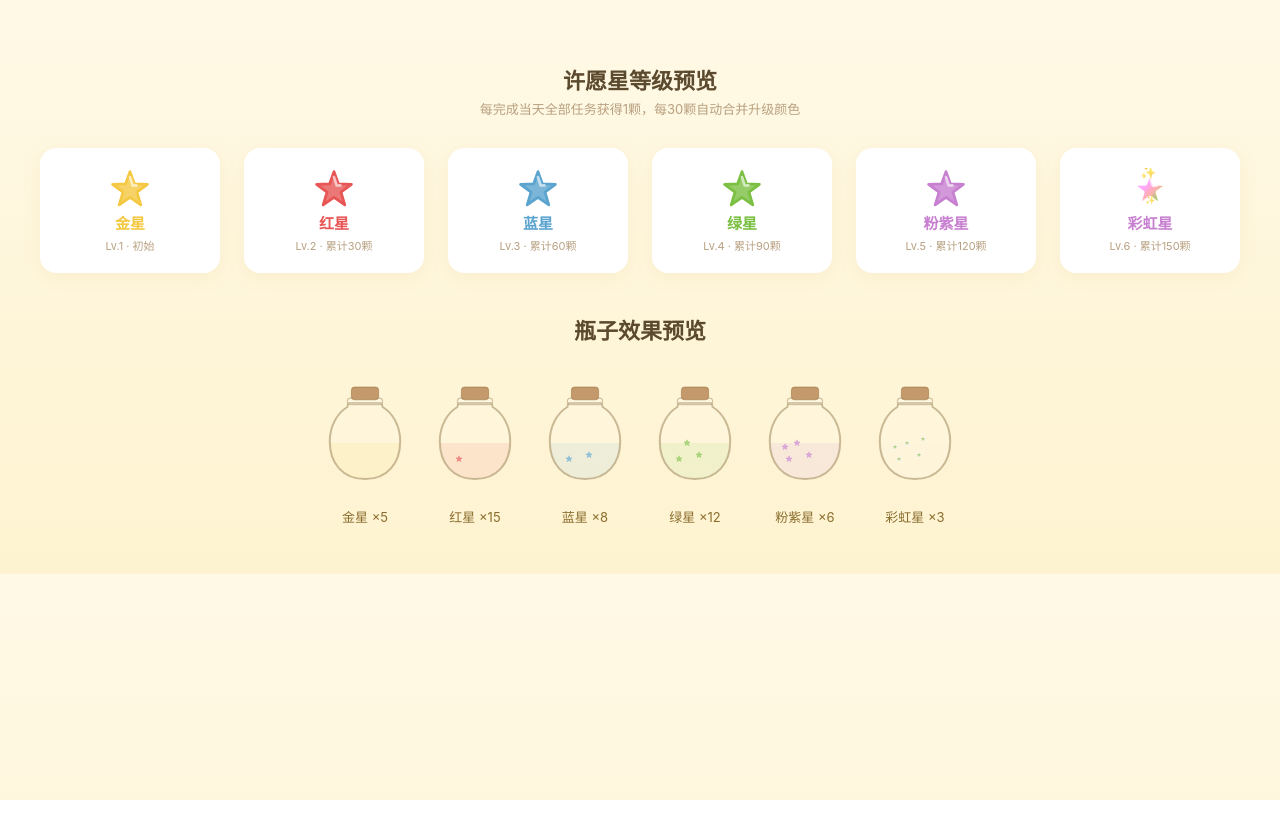
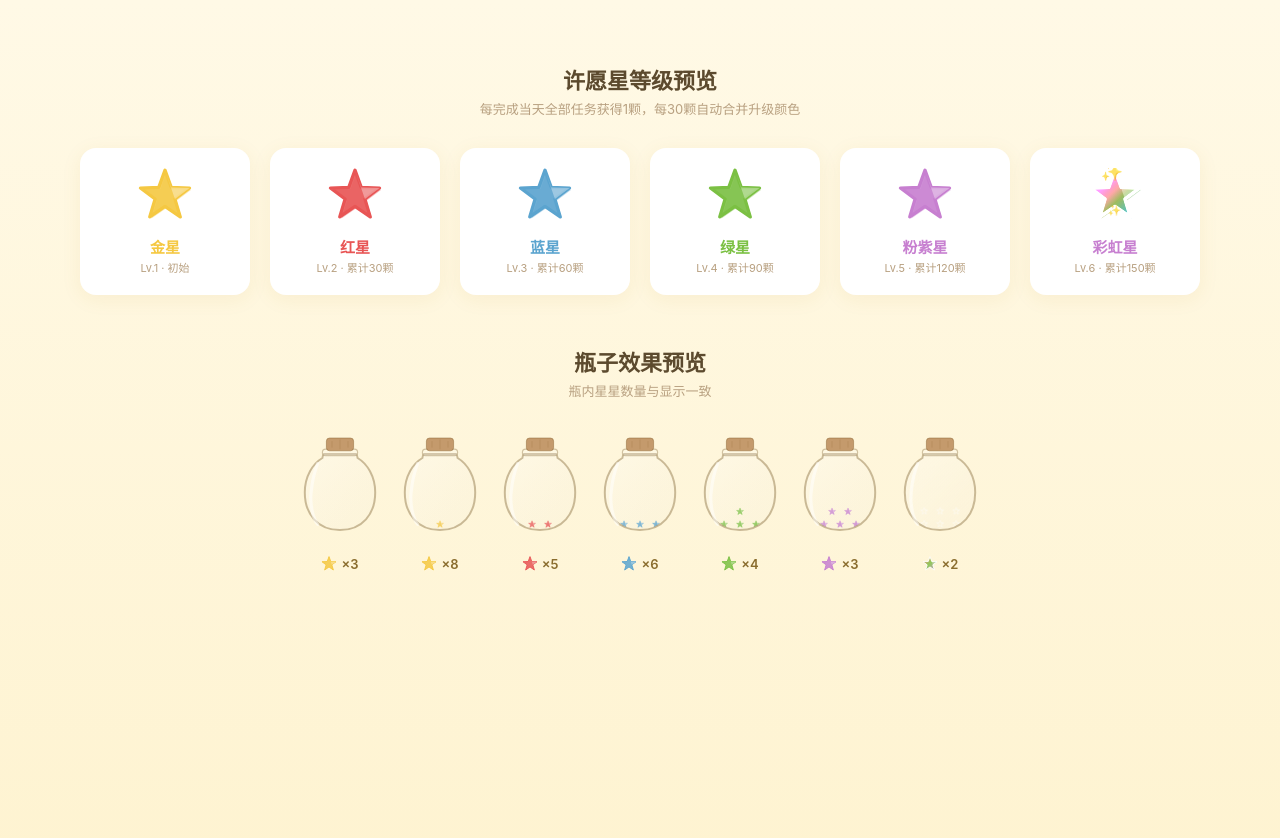
Before and after one commit to jessieyuan/study-platform, a website: page preview.html in a window 1280 px wide. Before the commit the page ends 800 px from the top, so only its background shows below. Drawn offline with Linux system fonts and the light colour scheme.

Commit message:
2026-08-11 13:51 预览：星星放大立体+无背景色+数量对应显示

```diff
--- a/preview.html
+++ b/preview.html
@@ -9,44 +9,37 @@ body {
   background: linear-gradient(180deg, #fff9e6, #fef3d0);
   font-family: -apple-system, BlinkMacSystemFont, "PingFang SC", sans-serif;
   display: flex; flex-direction: column; align-items: center;
-  padding: 40px 20px; color: #5c4a2e;
+  padding: 40px 20px; color: #5c4a2e; min-height: 100vh;
 }
 h1 { font-size: 22px; margin-bottom: 4px; }
 .desc { font-size: 13px; color: #b8a080; margin-bottom: 30px; }
-.level-row {
-  display: flex; gap: 24px; flex-wrap: wrap; justify-content: center;
-  margin-bottom: 20px;
-}
+.level-row { display: flex; gap: 20px; flex-wrap: wrap; justify-content: center; margin-bottom: 30px; }
 .level-card {
   background: #fff; border-radius: 16px; padding: 20px;
   box-shadow: 0 4px 20px rgba(180,130,20,0.08);
-  text-align: center; width: 140px;
+  text-align: center; width: 130px;
 }
-.level-card h3 { font-size: 14px; margin-bottom: 12px; }
-.level-card .star-demo svg { display: block; margin: 0 auto; }
-.level-card .note { font-size: 12px; color: #b8a080; margin-top: 8px; }
-.level-name { font-size: 15px; font-weight: 700; margin-bottom: 4px; }
+.level-name { font-size: 15px; font-weight: 700; margin: 8px 0 2px; }
 .level-req { font-size: 11px; color: #b8a080; }
 
-/* 彩色闪光星星 */
 @keyframes rainbowShift {
   0% { filter: hue-rotate(0deg) brightness(1.1); }
   100% { filter: hue-rotate(360deg) brightness(1.1); }
 }
 @keyframes sparkle {
-  0%,100% { opacity: 0; transform: scale(0.5); }
+  0%,100% { opacity: 0; transform: scale(0.3); }
   50% { opacity: 1; transform: scale(1); }
 }
-.rainbow-star { animation: rainbowShift 3s linear infinite; }
+.rainbow-star { animation: rainbowShift 3s linear infinite; transform-origin: center; }
 .sparkle-1 { animation: sparkle 1.5s ease-in-out infinite; }
 .sparkle-2 { animation: sparkle 1.5s ease-in-out 0.5s infinite; }
 .sparkle-3 { animation: sparkle 1.5s ease-in-out 1s infinite; }
 
-/* 瓶子样式 */
-.bottle-demo { margin-top: 30px; }
-.bottle-row { display: flex; gap: 30px; flex-wrap: wrap; justify-content: center; }
+.bottle-row { display: flex; gap: 20px; flex-wrap: wrap; justify-content: center; }
 .bottle-card { text-align: center; }
-.bottle-card .bottle-name { font-size: 13px; margin-top: 8px; color: #8a6d2e; }
+.bottle-card .bottle-count { display: flex; align-items: center; justify-content: center; gap: 4px; margin-top: 6px; }
+.bottle-card .bottle-count svg { width: 16px; height: 16px; }
+.bottle-card .bottle-count span { font-size: 13px; font-weight: 600; color: #8a6d2e; }
 </style>
 </head>
 <body>
@@ -57,9 +50,9 @@ h1 { font-size: 22px; margin-bottom: 4px; }
 <div class="level-row" id="levels"></div>
 
 <h1 style="margin-top:20px;">瓶子效果预览</h1>
-<div class="bottle-demo">
-  <div class="bottle-row" id="bottles"></div>
-</div>
+<div class="desc">瓶内星星数量与显示一致</div>
+
+<div class="bottle-row" id="bottles"></div>
 
 <script>
 var STAR_LEVELS = [
@@ -70,52 +63,94 @@ var STAR_LEVELS = [
   { name: '粉紫星', color: '#c77fd0' },
   { name: '彩虹星', color: 'rainbow' },
 ];
-var STAR_PATH = 'M0,-10 L2.4,-3.3 L9.5,-3.1 L3.8,1.2 L5.9,8.1 L0,4 L-5.9,8.1 L-3.8,1.2 L-9.5,-3.1 L-2.4,-3.3 Z';
+var STAR_PATH = 'M0,-12 L2.9,-4 L11.4,-3.7 L4.6,1.4 L7.1,9.7 L0,4.8 L-7.1,9.7 L-4.6,1.4 L-11.4,-3.7 L-2.9,-4 Z';
 
 function makeStar(color, size) {
-  size = size || 40;
+  size = size || 56;
   var isRainbow = color === 'rainbow';
   var fill = isRainbow ? 'url(#rainbow-grad)' : color;
   var cls = isRainbow ? 'rainbow-star' : '';
+  var stroke = isRainbow ? '#fff' : color;
   var sparkles = isRainbow ?
-    '<text class="sparkle-1" x="-6" y="-8" font-size="8">✨</text>' +
-    '<text class="sparkle-2" x="5" y="6" font-size="6">✨</text>' +
-    '<text class="sparkle-3" x="-3" y="8" font-size="5">✨</text>' : '';
+    '<text class="sparkle-1" x="-8" y="-10" font-size="10">✨</text>' +
+    '<text class="sparkle-2" x="6" y="8" font-size="8">✨</text>' +
+    '<text class="sparkle-3" x="-4" y="10" font-size="6">✨</text>' : '';
   var defs = isRainbow ?
     '<defs><linearGradient id="rainbow-grad" x1="0" y1="0" x2="1" y2="1">' +
-    '<stop offset="0%" stop-color="#ff6b6b"/><stop offset="25%" stop-color="#f5a623"/>' +
-    '<stop offset="50%" stop-color="#7bc043"/><stop offset="75%" stop-color="#5ba4cf"/>' +
+    '<stop offset="0%" stop-color="#ff6b6b"/><stop offset="20%" stop-color="#f5a623"/>' +
+    '<stop offset="40%" stop-color="#7bc043"/><stop offset="60%" stop-color="#5ba4cf"/>' +
+    '<stop offset="80%" stop-color="#c77fd0"/><stop offset="100%" stop-color="#ff6b6b"/></linearGradient></defs>' : '';
+  // 立体效果：主面 + 左下暗面 + 高光
+  return '<svg viewBox="-13 -13 26 26" width="' + size + '" height="' + size + '">' + defs +
+    '<g class="' + cls + '">' +
+    // 暗面（左下偏移）
+    '<path d="' + STAR_PATH + '" fill="' + (isRainbow ? 'url(#rainbow-grad)' : color) + '" fill-opacity="0.4" transform="translate(0.8,0.8)"/>' +
+    // 主面
+    '<path d="' + STAR_PATH + '" fill="' + fill + '" fill-opacity="0.85" stroke="' + stroke + '" stroke-width="1.5" stroke-linejoin="round"/>' +
+    // 高光面（右上）
+    '<path d="M0,-12 L2.9,-4 L11.4,-3.7 L4.6,1.4" fill="rgba(255,255,255,0.35)" stroke="none"/>' +
+    '</g>' + sparkles + '</svg>';
+}
+
+function makeSmallStar(color) {
+  var isRainbow = color === 'rainbow';
+  var fill = isRainbow ? 'url(#rb-small)' : color;
+  var defs = isRainbow ?
+    '<defs><linearGradient id="rb-small" x1="0" y1="0" x2="1" y2="1">' +
+    '<stop offset="0%" stop-color="#ff6b6b"/><stop offset="50%" stop-color="#7bc043"/>' +
     '<stop offset="100%" stop-color="#c77fd0"/></linearGradient></defs>' : '';
-  return '<svg viewBox="-12 -12 24 24" width="' + size + '" height="' + size + '">' +
-    defs + '<g class="' + cls + '">' +
-    '<path d="' + STAR_PATH + '" fill="' + fill + '" fill-opacity="0.8" stroke="' + (isRainbow ? '#fff' : color) + '" stroke-width="1.5" stroke-linejoin="round"/>' +
-    '<path d="M0,-7 L1.5,-2.5 L3.5,-2.5" fill="none" stroke="rgba(255,255,255,0.6)" stroke-width="1.5" stroke-linecap="round"/>' +
-    '</g>' + sparkles + '</svg>';
+  return '<svg viewBox="-13 -13 26 26" width="16" height="16">' + defs +
+    '<path d="' + STAR_PATH + '" fill="' + fill + '" fill-opacity="0.85" stroke="' + (isRainbow ? '#fff' : color) + '" stroke-width="1.5" stroke-linejoin="round"/>' +
+    '<path d="M0,-12 L2.9,-4 L11.4,-3.7 L4.6,1.4" fill="rgba(255,255,255,0.3)" stroke="none"/>' +
+    '</svg>';
 }
 
 function makeBottle(color, count) {
   var isRainbow = color === 'rainbow';
-  var showCount = Math.min(count, 6);
-  var positions = [[30,100],[55,95],[40,80],[25,85],[60,75],[45,95]];
+  var showCount = count; // 有多少显示多少
+  // 计算堆叠位置
+  var positions = [];
+  var maxPerRow = 3;
+  var startY = 118;
+  var stepY = 16;
+  var stepX = 20;
+  var startRow = 0;
+  for (var r = 0; r < 10; r++) {
+    var inThisRow = Math.min(maxPerRow, showCount - r * maxPerRow);
+    if (inThisRow <= 0) break;
+    var rowWidth = (inThisRow - 1) * stepX;
+    var sX = 50 - rowWidth / 2;
+    for (var c = 0; c < inThisRow; c++) {
+      positions.push([sX + c * stepX, startY - r * stepY]);
+    }
+  }
   var stars = '';
-  for (var i = 0; i < showCount; i++) {
+  for (var i = 0; i < showCount && i < positions.length; i++) {
     var p = positions[i];
-    stars += '<g transform="translate(' + p[0] + ',' + p[1] + ') scale(0.4)">' +
-      '<path d="' + STAR_PATH + '" fill="' + (isRainbow ? 'url(#rb' + count + ')' : color) + '" fill-opacity="0.7" stroke="' + (isRainbow ? '#fff' : color) + '" stroke-width="1.5" stroke-linejoin="round"/>' +
+    var gid = 'st' + i + '_' + count;
+    var sFill = isRainbow ? 'url(#' + gid + ')' : color;
+    var sDefs = isRainbow ?
+      '<defs><linearGradient id="' + gid + '" x1="0" y1="0" x2="1" y2="1">' +
+      '<stop offset="0%" stop-color="#ff6b6b"/><stop offset="50%" stop-color="#7bc043"/>' +
+      '<stop offset="100%" stop-color="#c77fd0"/></linearGradient></defs>' : '';
+    stars += '<g' + (isRainbow ? ' class="rainbow-star" style="transform-origin:center;transform-box:fill-box"' : '') + ' transform="translate(' + p[0] + ',' + p[1] + ') scale(0.38)">' +
+      '<path d="' + STAR_PATH + '" fill="' + sFill + '" fill-opacity="0.35" transform="translate(0.8,0.8)"/>' +
+      '<path d="' + STAR_PATH + '" fill="' + sFill + '" fill-opacity="0.85" stroke="' + (isRainbow ? '#fff' : color) + '" stroke-width="1.5" stroke-linejoin="round"/>' +
+      '<path d="M0,-12 L2.9,-4 L11.4,-3.7 L4.6,1.4" fill="rgba(255,255,255,0.3)" stroke="none"/>' +
       '</g>';
   }
-  var defs = isRainbow ?
-    '<defs><linearGradient id="rb' + count + '" x1="0" y1="0" x2="1" y2="1">' +
-    '<stop offset="0%" stop-color="#ff6b6b"/><stop offset="50%" stop-color="#7bc043"/>' +
-    '<stop offset="100%" stop-color="#c77fd0"/></linearGradient></defs>' : '';
-  var fillColor = isRainbow ? 'rgba(199,127,208,0.12)' : color;
-  return '<svg viewBox="0 0 100 145" width="80" height="116">' + defs +
-    '<defs><clipPath id="bc' + count + '"><path d="M30,30 C30,30 28,32 28,35 C16,42 6,58 6,78 C6,105 22,125 50,125 C78,125 94,105 94,78 C94,58 84,42 72,35 C72,32 70,30 70,30 Z"/></clipPath></defs>' +
-    '<rect x="0" y="80" width="100" height="145" fill="' + fillColor + '" fill-opacity="0.12" clip-path="url(#bc' + count + ')"/>' +
-    '<g clip-path="url(#bc' + count + ')">' + stars + '</g>' +
-    '<path d="M30,30 C30,30 28,32 28,35 C16,42 6,58 6,78 C6,105 22,125 50,125 C78,125 94,105 94,78 C94,58 84,42 72,35 C72,32 70,30 70,30 Z" fill="rgba(255,255,255,0.12)" stroke="rgba(180,160,120,0.7)" stroke-width="2.5"/>' +
+  var uid = 'bc' + count + '_' + Math.floor(Math.random()*10000);
+  return '<svg viewBox="0 0 100 145" width="80" height="116">' +
+    '<defs><clipPath id="' + uid + '"><path d="M30,30 C30,30 28,32 28,35 C16,42 6,58 6,78 C6,105 22,125 50,125 C78,125 94,105 94,78 C94,58 84,42 72,35 C72,32 70,30 70,30 Z"/></clipPath>' +
+    '<linearGradient id="glass' + uid + '" x1="0" y1="0" x2="1" y2="1"><stop offset="0%" stop-color="rgba(255,255,255,0.3)"/><stop offset="100%" stop-color="rgba(240,235,220,0.12)"/></linearGradient></defs>' +
+    '<g clip-path="url(#' + uid + ')">' + stars + '</g>' +
+    '<path d="M30,30 C30,30 28,32 28,35 C16,42 6,58 6,78 C6,105 22,125 50,125 C78,125 94,105 94,78 C94,58 84,42 72,35 C72,32 70,30 70,30 Z" fill="url(#glass' + uid + ')" stroke="rgba(180,160,120,0.7)" stroke-width="2.5"/>' +
+    '<path d="M22,42 C22,42 16,57 14,77 C12,92 16,110 22,118" fill="none" stroke="rgba(255,255,255,0.5)" stroke-width="4" stroke-linecap="round"/>' +
     '<rect x="28" y="24" width="44" height="8" rx="4" fill="rgba(255,255,255,0.2)" stroke="rgba(180,160,120,0.6)" stroke-width="1.5"/>' +
     '<rect x="33" y="10" width="34" height="16" rx="4" fill="#c49a6c" stroke="rgba(140,100,50,0.5)" stroke-width="1.2"/>' +
+    '<line x1="40" y1="14" x2="40" y2="22" stroke="rgba(140,100,50,0.3)" stroke-width="0.8"/>' +
+    '<line x1="50" y1="12" x2="50" y2="24" stroke="rgba(140,100,50,0.3)" stroke-width="0.8"/>' +
+    '<line x1="60" y1="14" x2="60" y2="22" stroke="rgba(140,100,50,0.3)" stroke-width="0.8"/>' +
     '</svg>';
 }
 
@@ -125,21 +160,29 @@ var reqs = [0, 30, 60, 90, 120, 150];
 for (var i = 0; i < STAR_LEVELS.length; i++) {
   var lv = STAR_LEVELS[i];
   lvHtml += '<div class="level-card">' +
-    '<div class="star-demo">' + makeStar(lv.color, 44) + '</div>' +
+    makeStar(lv.color, 56) +
     '<div class="level-name" style="color:' + (lv.color === 'rainbow' ? '#c77fd0' : lv.color) + '">' + lv.name + '</div>' +
     '<div class="level-req">Lv.' + (i+1) + (i === 0 ? ' · 初始' : ' · 累计' + reqs[i] + '颗') + '</div>' +
     '</div>';
 }
 document.getElementById('levels').innerHTML = lvHtml;
 
-// Render bottles
+// Render bottles - show different counts
+var demos = [
+  { color: STAR_LEVELS[0].color, count: 3 },
+  { color: STAR_LEVELS[0].color, count: 8 },
+  { color: STAR_LEVELS[1].color, count: 5 },
+  { color: STAR_LEVELS[2].color, count: 6 },
+  { color: STAR_LEVELS[3].color, count: 4 },
+  { color: STAR_LEVELS[4].color, count: 3 },
+  { color: STAR_LEVELS[5].color, count: 2 },
+];
 var bHtml = '';
-for (var i = 0; i < STAR_LEVELS.length; i++) {
-  var lv = STAR_LEVELS[i];
-  var demoCount = [5, 15, 8, 12, 6, 3][i];
+for (var i = 0; i < demos.length; i++) {
+  var d = demos[i];
   bHtml += '<div class="bottle-card">' +
-    makeBottle(lv.color, i) +
-    '<div class="bottle-name">' + lv.name + ' ×' + demoCount + '</div>' +
+    makeBottle(d.color, i) +
+    '<div class="bottle-count">' + makeSmallStar(d.color) + '<span>×' + d.count + '</span></div>' +
     '</div>';
 }
 document.getElementById('bottles').innerHTML = bHtml;
```
Also changed, not shown: server/server.js (+15 -1 lines).
